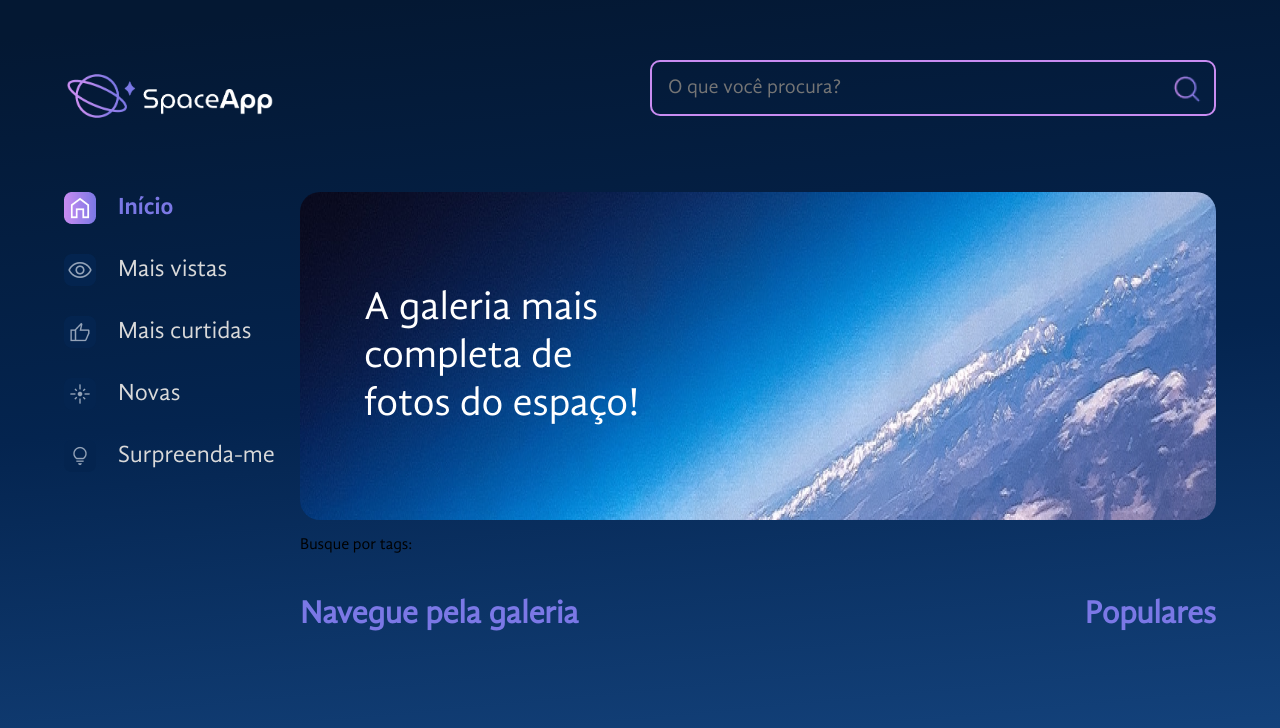
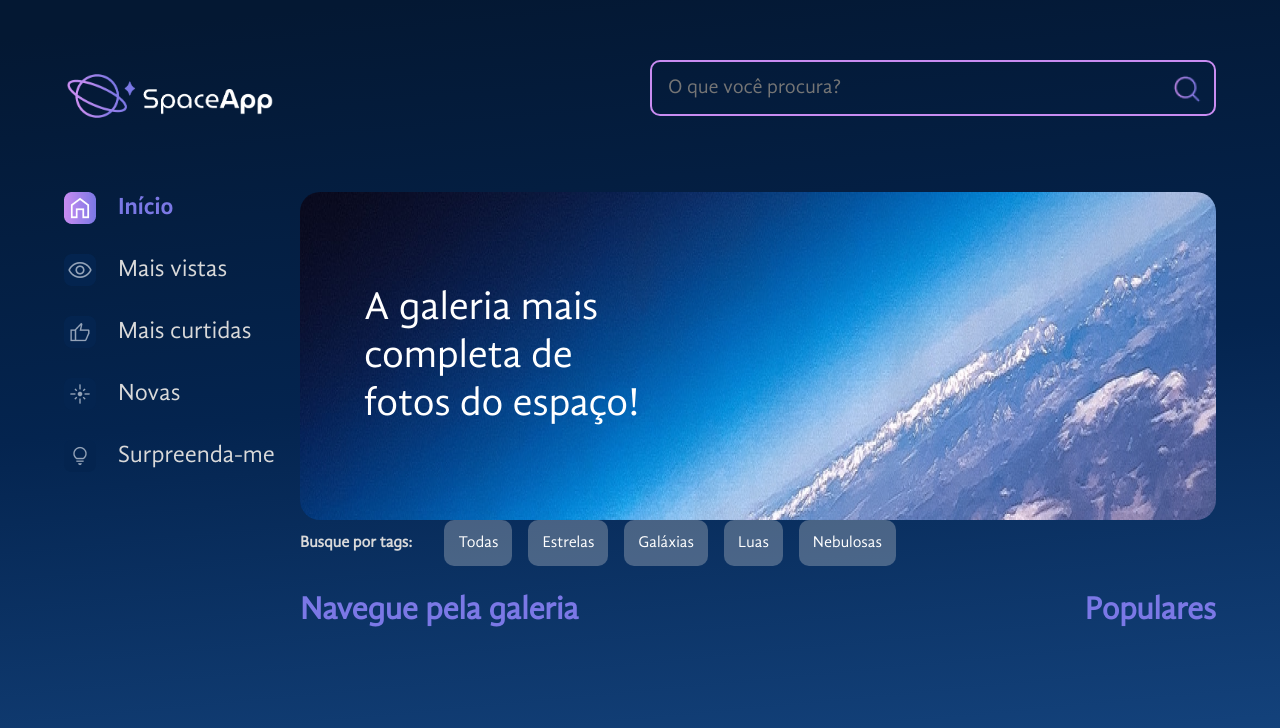
Before and after one commit to leonardo-amaro/space-app, a React (Vite) app: page / in a window 1280 px wide. Shown: the top 728 px of the page. Built offline with nearby package versions, Linux system fonts and the light colour scheme.

Commit message:
corrigindo estilos das Tags

```diff
--- a/src/components/Galeria/Tags/index.jsx
+++ b/src/components/Galeria/Tags/index.jsx
@@ -1,6 +1,51 @@
+import { styled } from 'styled-components'
+import tags from './tags.json'
+
+const TagsContainer = styled.div`
+  display: flex;
+  align-items: center;
+  gap: 32px;
+`
+const TagTitulo = styled.h3`
+  color: #D9D9D9;
+  font-size: 16px;
+  margin: 0;
+`
+const BotaoContainer = styled.div`
+  display: flex;
+  gap: 16px;
+`
+const Tag = styled.button`
+  font-size: 16px;
+  color: #FFFFFF;
+  background: rgba(217, 217, 217, 0.3);
+  border-radius: 10px;
+  cursor: pointer;
+  transition: background-color 0.3s ease;
+  padding: 12px;
+  box-sizing: border-box;
+  border: 2px solid transparent;
+  &:hover {
+    border-color: #C98CF1;
+  }
+`
+
 const Tags = () => {
   return (
-    <p>Busque por tags:</p>
+    <TagsContainer>
+      <TagTitulo>
+        Busque por tags:
+      </TagTitulo>
+      <BotaoContainer>
+        {tags.map((tag) => {
+          return (
+            <Tag key={tag.id}>
+              {tag.titulo}
+            </Tag>
+          )
+        })}
+      </BotaoContainer>
+    </TagsContainer>
   )
 }
 
```
